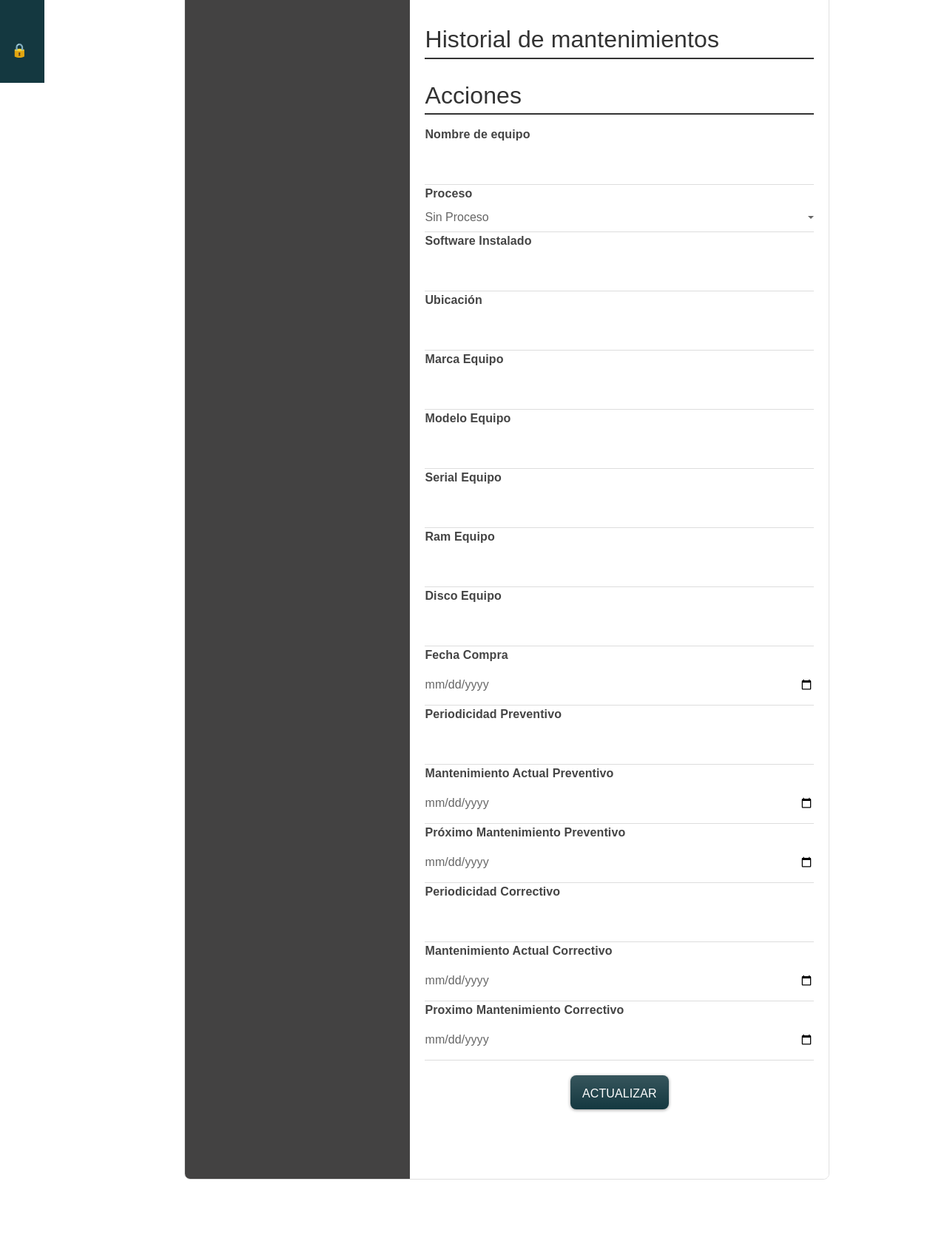
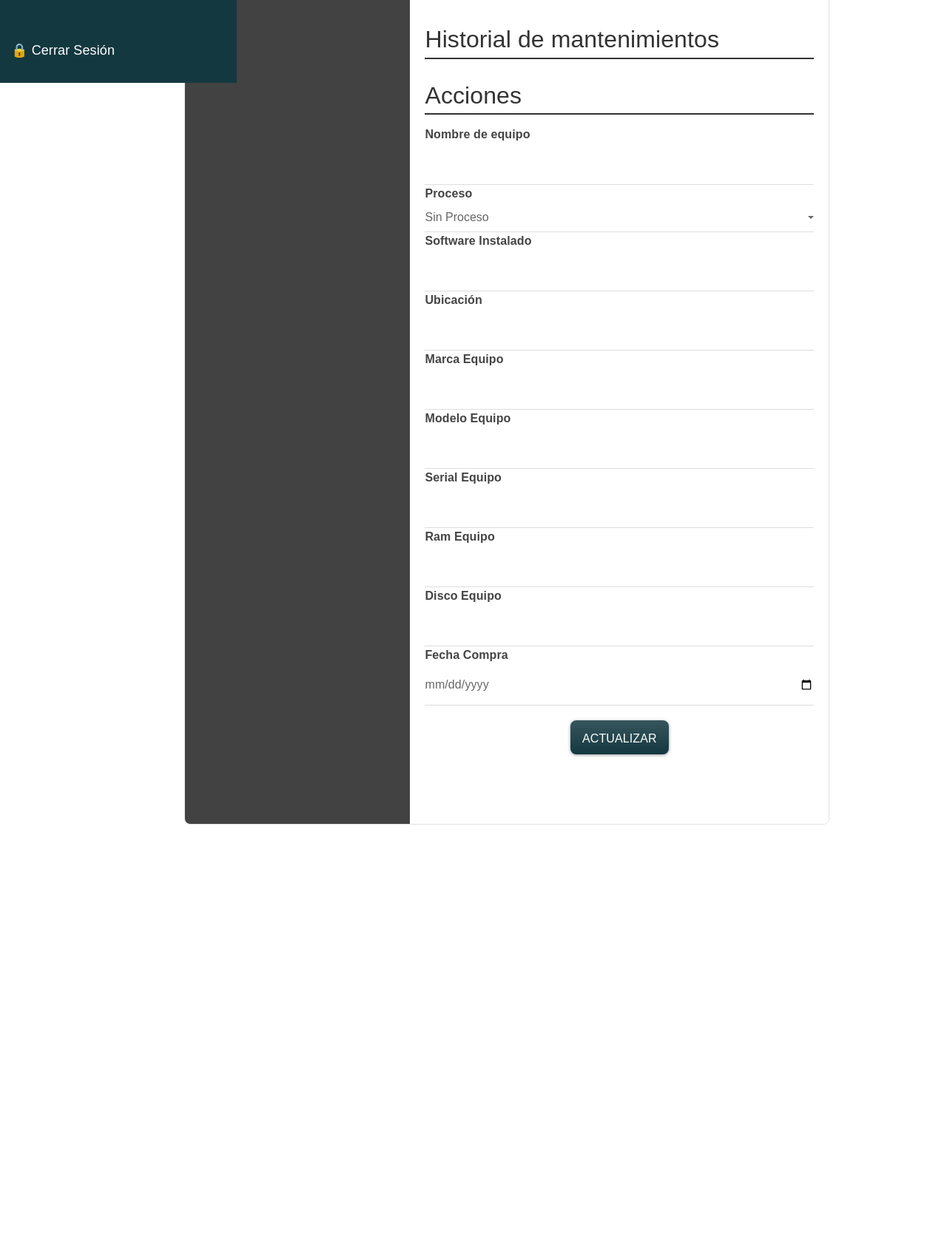
Before and after one commit to isanvagui/sistema_mantenimientos_tecnologia, a Flask app: template templates/editEquipoTecnologia.html in a window 1280 px wide. Shown: the part 688-2362 px from the top of the page at 74% size. After the commit the page ends 1803 px from the top, so only its background shows below. Run offline with Flask 2, Linux system fonts and the light colour scheme; the template is opened without the code that fills it, so the values that code supplies are empty; parts of the project's set-up code (start-up, migrations or seed data) failed here and were passed over; some libraries are stand-ins or nearby versions.

Commit message:
fix: Se bloquea la actualización de fechas de mantenimientos de la HV

```diff
--- a/app.py
+++ b/app.py
@@ -31,3 +31,4 @@
 if __name__ == '__main__':
 
     app.run()
+    # app.run(host="0.0.0.0", port=8080, debug=True)
--- a/templates/editEquipoTecnologia.html
+++ b/templates/editEquipoTecnologia.html
@@ -279,7 +279,7 @@
                             class="form-control">
                     </div>
 
-                    <div class="form-group">
+                    <!-- <div class="form-group">
                         <b><label for="periodicidad">Periodicidad Preventivo</label></b>
                         <input type="text" id="periodicidad" name="periodicidad" value="{{ producto.periodicidad }}"
                             class="form-control">
@@ -310,7 +310,7 @@
                         <b><label for="vencimiento_calibracion">Proximo Mantenimiento Correctivo</label></b>
                         <input type="date" id="vencimiento_calibracion" name="vencimiento_calibracion"value="{{ producto.vencimiento_calibracion }}"
                             class="form-control">
-                    </div>
+                    </div> -->
 
                     <input type="hidden" name="csrf_token" value="{{ csrf_token() }}">
                     <center><button type="submit" style="margin: 20px" class="btn btn-hv btn-lg"><FONT SIZE=3>actualizar</FONT></button></center>
```
